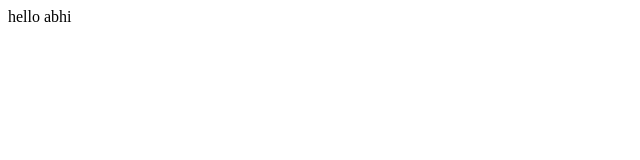
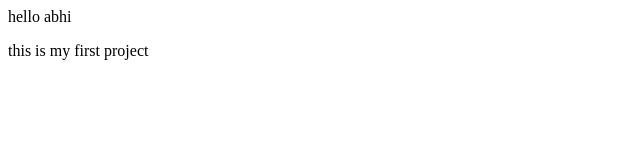
Before and after one commit to abhimanyu7788sharma-ship-it/practice-project, a plain HTML site: page index.html in a window 1280 px wide. Shown: the whole page, without its empty margins (0-640 px from the left). Drawn offline with Linux system fonts and the light colour scheme.

Commit message:
Updated index page

```diff
--- a/index.html
+++ b/index.html
@@ -1 +1,2 @@
 <p>hello abhi</p>
+<p>this is my first project</p>
```
